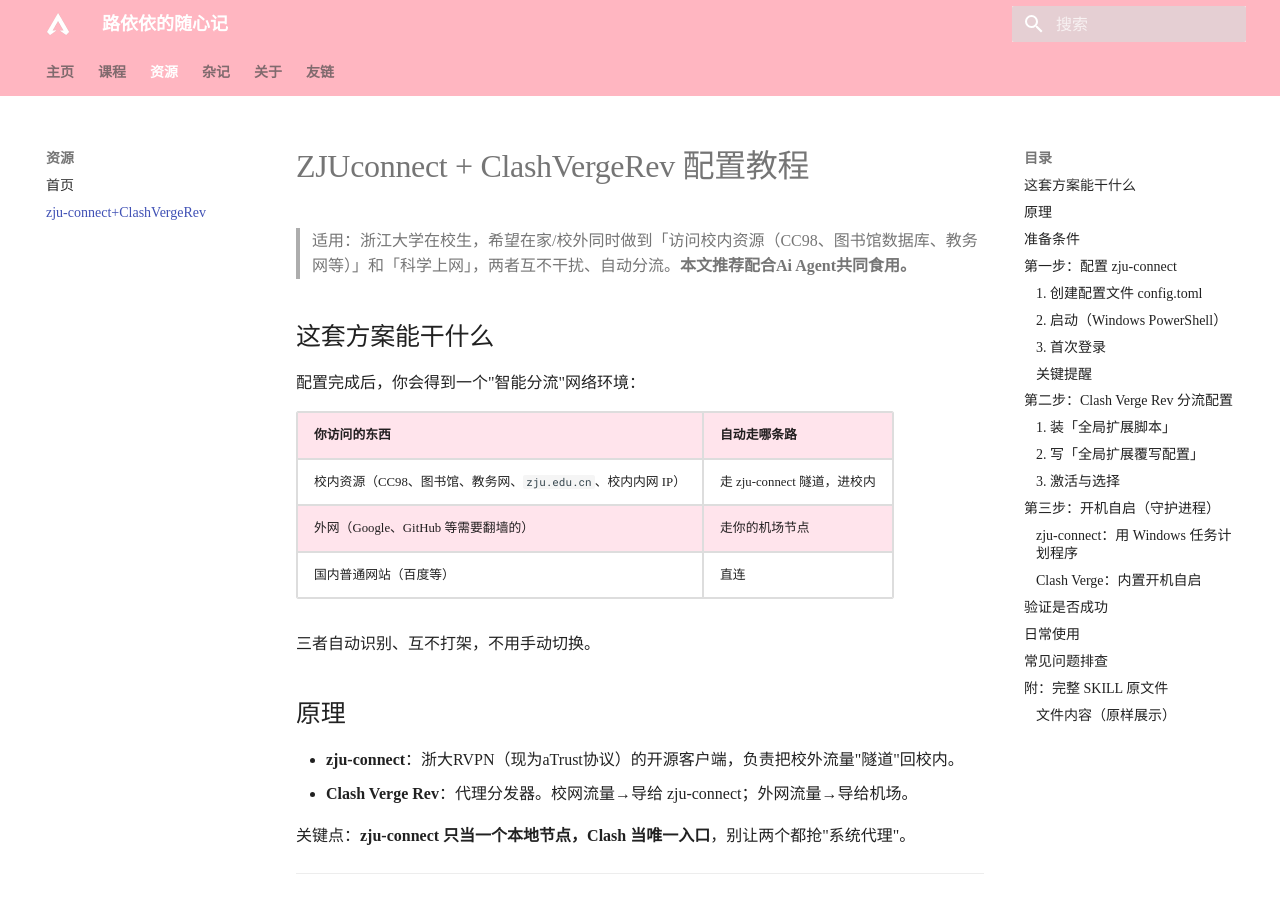
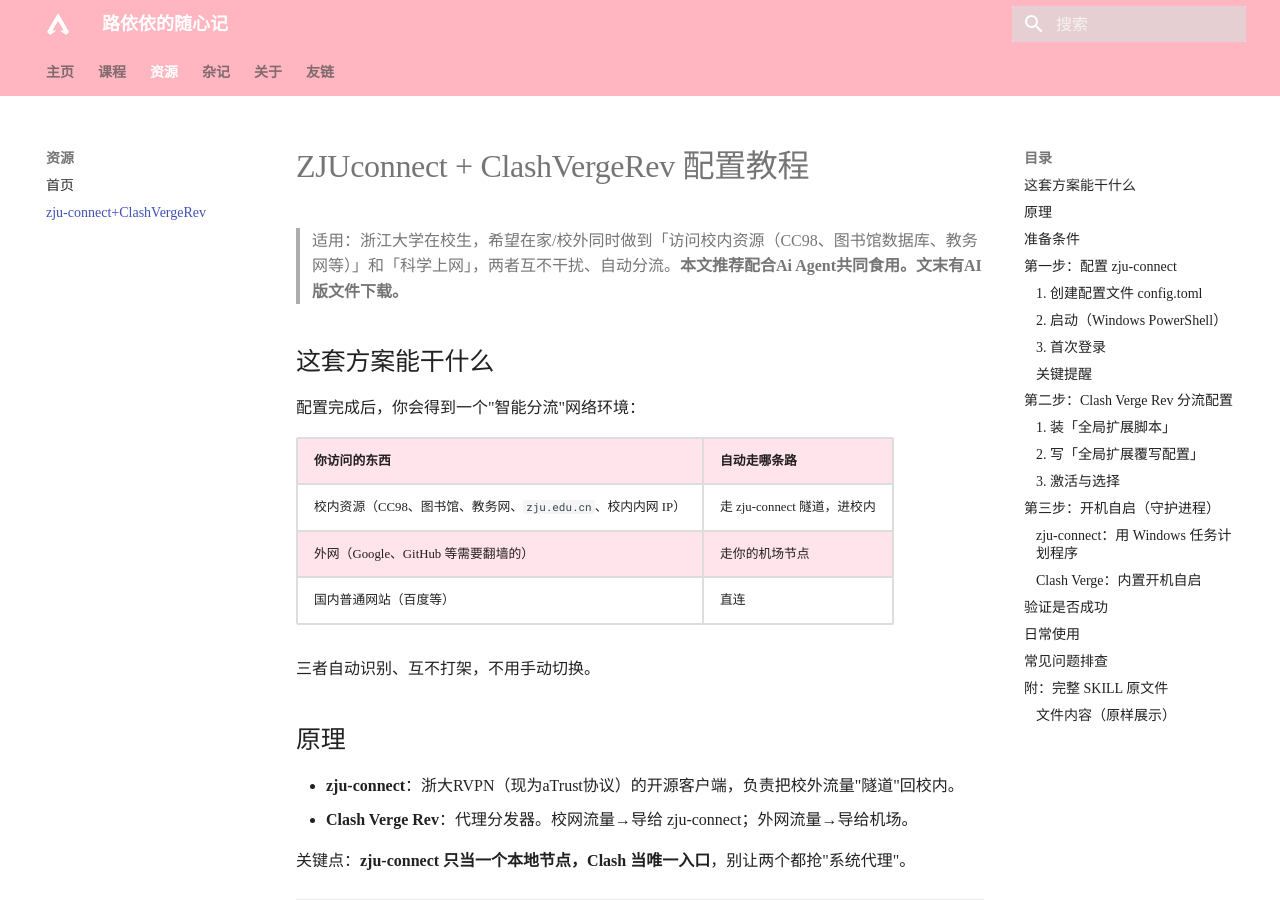
Before and after one commit to Luyiyi2858/Luyiyi2858.github.io, an MkDocs documentation site: the page built from docs/resources/zju-connect-clash.md, in a window 1280 px wide and 900 px high. Built offline with MkDocs 1.6.1 and Material for MkDocs 9.7.7, drawn with Linux system fonts in a browser that asks for light colours.

Commit message:
更新 zju-connect 教程

```diff
--- a/docs/resources/zju-connect-clash.md
+++ b/docs/resources/zju-connect-clash.md
@@ -1,6 +1,6 @@
 # ZJUconnect + ClashVergeRev 配置教程
 
-> 适用：浙江大学在校生，希望在家/校外同时做到「访问校内资源（CC98、图书馆数据库、教务网等）」和「科学上网」，两者互不干扰、自动分流。**本文推荐配合Ai Agent共同食用。**
+> 适用：浙江大学在校生，希望在家/校外同时做到「访问校内资源（CC98、图书馆数据库、教务网等）」和「科学上网」，两者互不干扰、自动分流。**本文推荐配合Ai Agent共同食用。文末有AI版文件下载。**
 
 ## 这套方案能干什么
 
```
